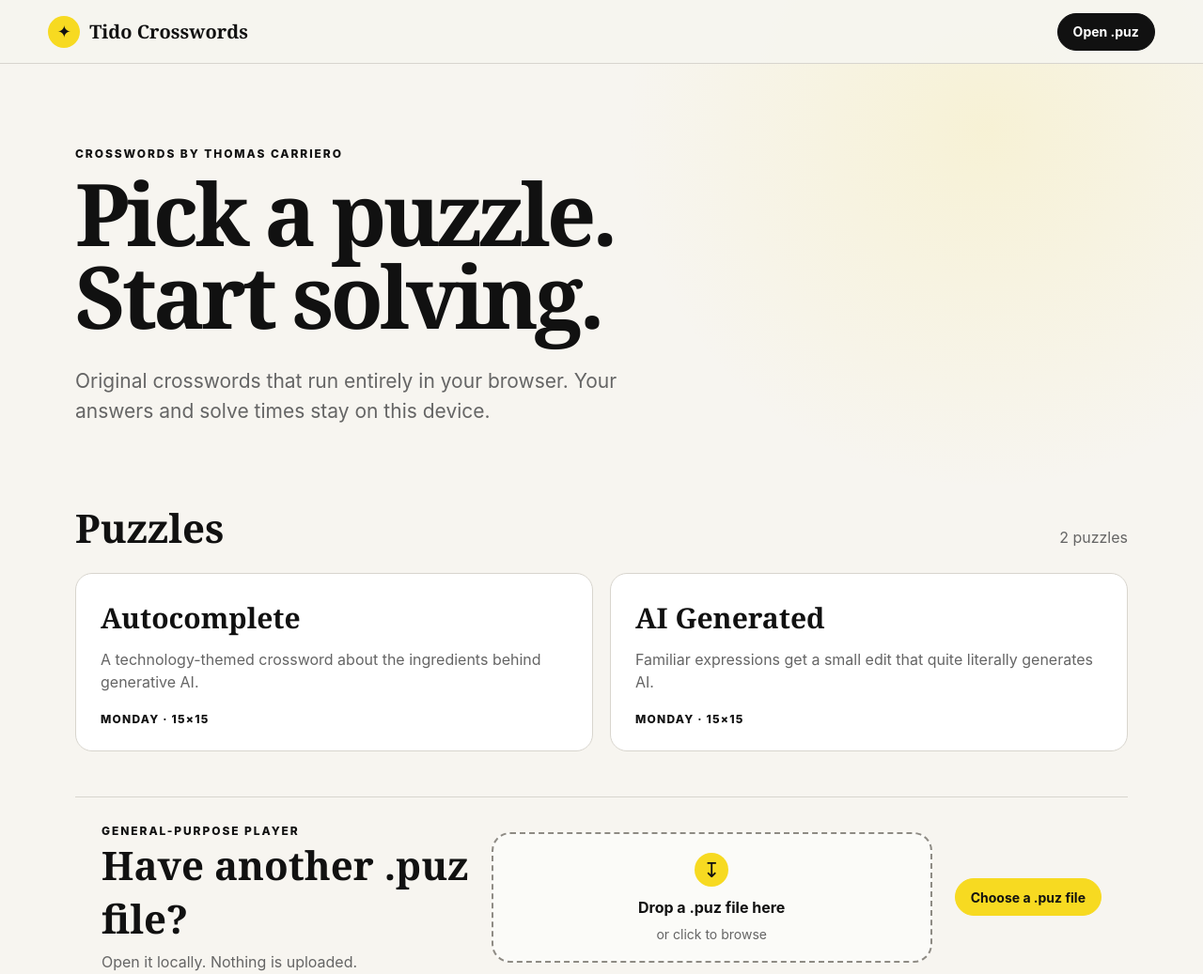
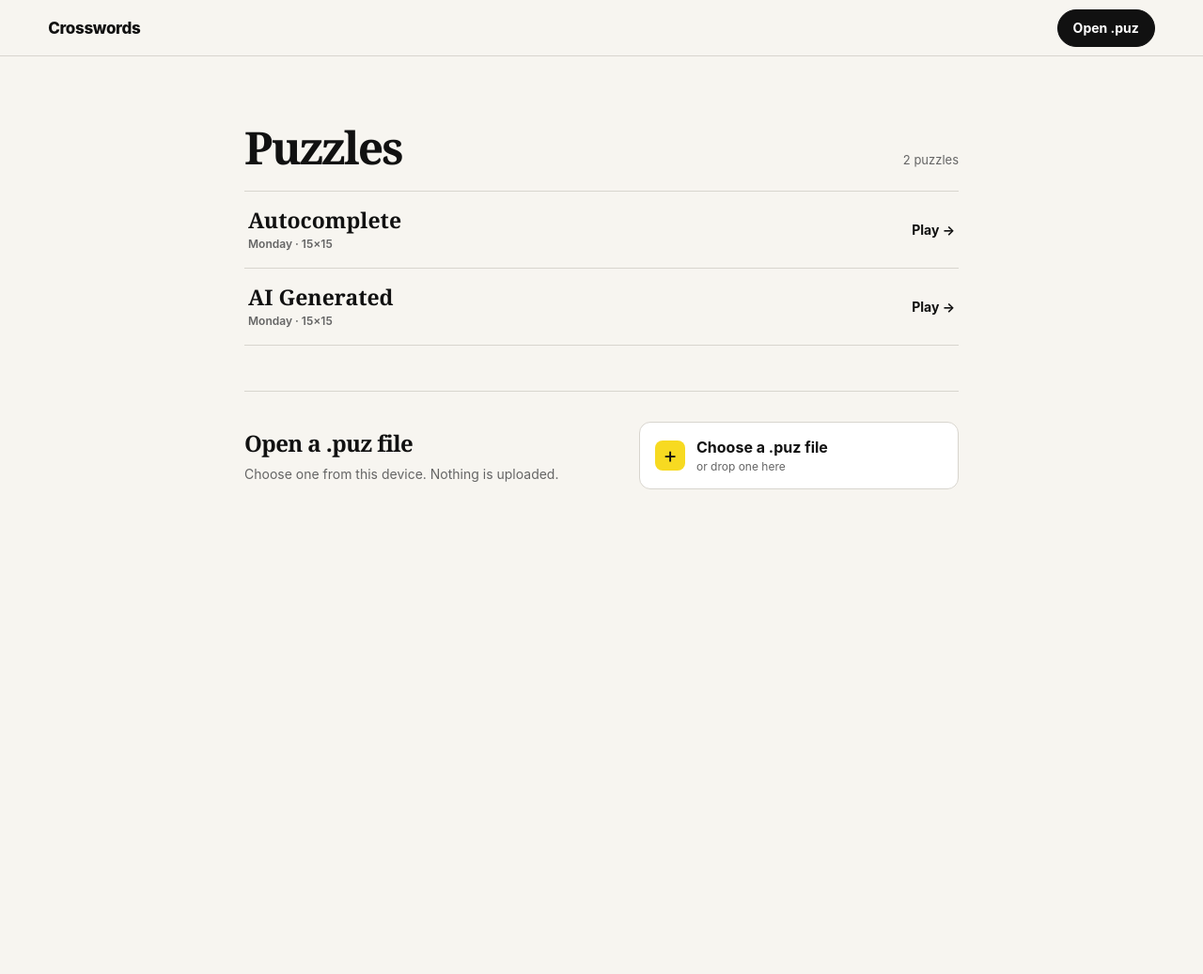
Before and after one commit to samoht625/nyt-crossword, a plain HTML site: page web/index.html in a window 1280 px wide. Shown: the whole page at 94% size. After the commit the page ends 800 px from the top, so only its background shows below. Drawn offline with Linux system fonts and the light colour scheme.

Commit message:
Simplify crossword puzzle selection
Put the puzzle list and local file picker first, and keep navigation on canonical URLs without index.html.

Co-authored-by: Cursor <cursoragent@cursor.com>

```diff
--- a/web/app.js
+++ b/web/app.js
@@ -4,7 +4,6 @@
   const elements = {
     fileInput: document.querySelector("#file-input"),
     openButton: document.querySelector("#open-button"),
-    welcomeOpen: document.querySelector("#welcome-open"),
     dropZone: document.querySelector("#drop-zone"),
     puzzleList: document.querySelector("#puzzle-list"),
     libraryStatus: document.querySelector("#library-status"),
@@ -24,6 +23,17 @@
     keyboardInput: document.querySelector("#keyboard-input"),
     toast: document.querySelector("#toast"),
   };
+
+  const canonicalHomePath = window.location.pathname.endsWith("/index.html")
+    ? window.location.pathname.slice(0, -"index.html".length) || "/"
+    : window.location.pathname;
+  if (canonicalHomePath !== window.location.pathname) {
+    window.history.replaceState(
+      null,
+      "",
+      `${canonicalHomePath}${window.location.search}${window.location.hash}`,
+    );
+  }
 
   let state = null;
   let timerInterval = null;
@@ -562,7 +572,7 @@
       state.running = false;
       saveProgress();
     }
-    window.history.replaceState(null, "", window.location.pathname);
+    window.history.replaceState(null, "", canonicalHomePath);
     elements.keyboardInput.blur();
     elements.keyboardInput.value = "";
     document.body.classList.remove("is-solving");
@@ -585,20 +595,29 @@
       const fragment = document.createDocumentFragment();
       for (const puzzle of puzzles) {
         const card = document.createElement("button");
+        const copy = document.createElement("span");
         card.className = "puzzle-card";
         card.type = "button";
+        copy.className = "puzzle-card-copy";
 
-        const title = document.createElement("h3");
+        const title = document.createElement("h2");
         title.textContent = puzzle.title;
-        const description = document.createElement("p");
-        description.textContent = puzzle.description;
         const meta = document.createElement("span");
         meta.className = "puzzle-meta";
         meta.textContent = [puzzle.difficulty, puzzle.size].filter(Boolean).join(" · ");
-        card.append(title, description, meta);
+        const action = document.createElement("span");
+        action.className = "puzzle-card-action";
+        action.textContent = "Play";
+        action.setAttribute("aria-hidden", "true");
+        copy.append(title, meta);
+        card.append(copy, action);
+        card.setAttribute(
+          "aria-label",
+          ["Play", puzzle.title, meta.textContent].filter(Boolean).join(", "),
+        );
         card.addEventListener("click", () => {
           const query = new URLSearchParams({ puzzle: puzzle.slug });
-          window.history.replaceState(null, "", `?${query}`);
+          window.history.replaceState(null, "", `${canonicalHomePath}?${query}`);
           loadPuzzleUrl(puzzle.file);
         });
         fragment.append(card);
@@ -691,7 +710,6 @@
 
   for (const opener of [
     elements.openButton,
-    elements.welcomeOpen,
     elements.dropZone,
   ]) {
     opener.addEventListener("click", openFilePicker);
--- a/web/index.html
+++ b/web/index.html
@@ -9,17 +9,14 @@
     <meta name="color-scheme" content="light" />
     <meta
       name="description"
-      content="Original crosswords by Thomas Carriero, plus a private in-browser .puz player."
+      content="Play a crossword or open a .puz file in your browser."
     />
-    <title>Tido Crosswords</title>
+    <title>Crosswords</title>
     <link rel="stylesheet" href="styles.css" />
   </head>
   <body>
     <header class="site-header">
-      <a class="brand" href="index.html" aria-label="Tido Crosswords home">
-        <span class="brand-mark" aria-hidden="true">✦</span>
-        <span>Tido Crosswords</span>
-      </a>
+      <a class="brand" href="/" aria-label="Crosswords home">Crosswords</a>
       <button class="button button-dark" id="open-button" type="button">
         Open .puz
       </button>
@@ -28,34 +25,24 @@
 
     <main>
       <section class="welcome" id="welcome">
-        <div class="welcome-copy">
-          <p class="eyebrow">CROSSWORDS BY THOMAS CARRIERO</p>
-          <h1>Pick a puzzle.<br />Start solving.</h1>
-          <p class="intro">
-            Original crosswords that run entirely in your browser. Your
-            answers and solve times stay on this device.
-          </p>
-        </div>
         <section class="puzzle-library" aria-labelledby="puzzle-library-title">
           <div class="library-heading">
-            <h2 id="puzzle-library-title">Puzzles</h2>
+            <h1 id="puzzle-library-title">Puzzles</h1>
             <p id="library-status" aria-live="polite">Loading puzzles…</p>
           </div>
           <div class="puzzle-cards" id="puzzle-list"></div>
         </section>
         <section class="open-your-own" aria-labelledby="open-your-own-title">
           <div>
-            <p class="eyebrow">GENERAL-PURPOSE PLAYER</p>
-            <h2 id="open-your-own-title">Have another .puz file?</h2>
-            <p>Open it locally. Nothing is uploaded.</p>
+            <h2 id="open-your-own-title">Open a .puz file</h2>
+            <p>Choose one from this device. Nothing is uploaded.</p>
           </div>
           <button class="drop-zone" id="drop-zone" type="button">
-            <span class="drop-icon" aria-hidden="true">↧</span>
-            <strong>Drop a .puz file here</strong>
-            <span>or click to browse</span>
-          </button>
-          <button class="button button-primary" id="welcome-open" type="button">
-            Choose a .puz file
+            <span class="drop-icon" aria-hidden="true">+</span>
+            <span class="drop-copy">
+              <strong>Choose a .puz file</strong>
+              <span>or drop one here</span>
+            </span>
           </button>
         </section>
       </section>
--- a/web/styles.css
+++ b/web/styles.css
@@ -36,9 +36,7 @@ body {
 
 body {
   overflow-x: hidden;
-  background:
-    radial-gradient(circle at 82% 12%, rgba(247, 218, 33, 0.13), transparent 24rem),
-    var(--paper);
+  background: var(--paper);
 }
 
 button,
@@ -52,10 +50,10 @@ button {
 }
 
 .site-header {
-  height: 68px;
+  height: 60px;
   padding: 0 clamp(18px, 4vw, 64px);
   border-bottom: 1px solid var(--line);
-  background: rgba(247, 245, 240, 0.9);
+  background: var(--paper);
   display: flex;
   align-items: center;
   justify-content: space-between;
@@ -66,23 +64,11 @@ button {
 .brand {
   display: inline-flex;
   align-items: center;
-  gap: 10px;
   color: var(--ink);
-  font-family: Georgia, "Times New Roman", serif;
-  font-size: 20px;
-  font-weight: 700;
+  font-size: 17px;
+  font-weight: 800;
+  letter-spacing: -0.02em;
   text-decoration: none;
-}
-
-.brand-mark {
-  width: 34px;
-  height: 34px;
-  border-radius: 50%;
-  background: var(--yellow);
-  display: grid;
-  place-items: center;
-  font-family: ui-sans-serif, sans-serif;
-  font-size: 18px;
 }
 
 .button {
@@ -118,17 +104,6 @@ button {
   color: white;
 }
 
-.button-primary {
-  border-color: var(--yellow);
-  background: var(--yellow);
-}
-
-.button-large {
-  min-height: 50px;
-  padding-inline: 24px;
-  font-size: 16px;
-}
-
 .button-quiet {
   border-color: var(--line);
   background: var(--panel);
@@ -139,10 +114,10 @@ button {
 }
 
 .welcome {
-  width: min(1120px, calc(100% - 36px));
-  min-height: calc(100vh - 68px);
+  width: min(760px, calc(100% - 36px));
+  min-height: calc(100vh - 60px);
   margin: 0 auto;
-  padding: clamp(48px, 7vw, 88px) 0;
+  padding: clamp(36px, 6vw, 64px) 0;
   display: grid;
   gap: 48px;
   align-content: start;
@@ -155,158 +130,160 @@ button {
   letter-spacing: 0.16em;
 }
 
-.welcome h1,
 .puzzle-heading h1 {
   font-family: Georgia, "Times New Roman", serif;
   letter-spacing: -0.045em;
 }
 
-.welcome h1 {
-  max-width: 720px;
-  margin: 0;
-  font-size: clamp(48px, 7.3vw, 92px);
-  line-height: 0.96;
-}
-
-.intro {
-  max-width: 590px;
-  margin: 30px 0;
-  color: var(--muted);
-  font-size: clamp(17px, 2vw, 21px);
-  line-height: 1.55;
-}
-
 .puzzle-library {
   display: grid;
-  gap: 20px;
+  gap: 14px;
 }
 
 .library-heading {
   display: flex;
   align-items: baseline;
   justify-content: space-between;
+  gap: 16px;
+}
+
+.library-heading h1 {
+  margin: 0;
+  font-family: Georgia, "Times New Roman", serif;
+  font-size: clamp(36px, 5vw, 48px);
+  letter-spacing: -0.04em;
+}
+
+.library-heading p {
+  margin: 0;
+  color: var(--muted);
+  font-size: 13px;
+}
+
+.puzzle-cards {
+  border-top: 1px solid var(--line);
+  display: block;
+}
+
+.puzzle-card {
+  width: 100%;
+  min-height: 82px;
+  padding: 16px 4px;
+  border: 0;
+  border-bottom: 1px solid var(--line);
+  border-radius: 0;
+  background: transparent;
+  display: flex;
+  align-items: center;
+  justify-content: space-between;
+  gap: 20px;
+  text-align: left;
+  cursor: pointer;
+  transition:
+    background 120ms ease,
+    padding 120ms ease;
+}
+
+.puzzle-card:hover {
+  padding-inline: 12px;
+  background: var(--panel);
+}
+
+.puzzle-card-copy {
+  min-width: 0;
+  display: grid;
+  gap: 5px;
+}
+
+.puzzle-card h2 {
+  margin: 0;
+  font-family: Georgia, "Times New Roman", serif;
+  font-size: 23px;
+  line-height: 1.1;
+}
+
+.puzzle-meta {
+  color: var(--muted);
+  font-size: 12px;
+  font-weight: 600;
+}
+
+.puzzle-card-action {
+  flex: none;
+  font-size: 14px;
+  font-weight: 700;
+}
+
+.puzzle-card-action::after {
+  content: " →";
+}
+
+.open-your-own {
+  padding-top: 32px;
+  border-top: 1px solid var(--line);
+  display: grid;
+  grid-template-columns: minmax(0, 1fr) minmax(260px, 340px);
+  align-items: center;
   gap: 24px;
 }
 
-.library-heading h2,
 .open-your-own h2 {
   margin: 0;
   font-family: Georgia, "Times New Roman", serif;
-  font-size: clamp(28px, 4vw, 42px);
+  font-size: 24px;
+  letter-spacing: -0.025em;
 }
 
-.library-heading p,
 .open-your-own p {
-  margin: 0;
+  margin: 7px 0 0;
   color: var(--muted);
+  font-size: 14px;
+  line-height: 1.4;
 }
 
-.puzzle-cards {
-  display: grid;
-  grid-template-columns: repeat(auto-fit, minmax(260px, 1fr));
-  gap: 18px;
-}
-
-.puzzle-card {
-  min-height: 190px;
-  padding: 26px;
+.drop-zone {
+  width: 100%;
+  min-height: 72px;
+  padding: 14px 16px;
   border: 1px solid var(--line);
-  border-radius: 18px;
+  border-radius: 12px;
   background: var(--panel);
   display: flex;
-  flex-direction: column;
-  align-items: flex-start;
+  align-items: center;
+  justify-content: flex-start;
   gap: 12px;
   text-align: left;
   cursor: pointer;
   transition:
-    transform 140ms ease,
-    border-color 140ms ease,
-    box-shadow 140ms ease;
-}
-
-.puzzle-card:hover {
-  border-color: var(--ink);
-  box-shadow: 0 12px 30px rgba(17, 17, 17, 0.08);
-  transform: translateY(-2px);
-}
-
-.puzzle-card h3 {
-  margin: 0;
-  font-family: Georgia, "Times New Roman", serif;
-  font-size: 30px;
-}
-
-.puzzle-card p {
-  margin: 0;
-  color: var(--muted);
-  line-height: 1.5;
-}
-
-.puzzle-meta {
-  margin-top: auto;
-  font-size: 12px;
-  font-weight: 800;
-  letter-spacing: 0.1em;
-  text-transform: uppercase;
-}
-
-.open-your-own {
-  padding: 28px;
-  border-top: 1px solid var(--line);
-  display: grid;
-  grid-template-columns: minmax(220px, 1fr) minmax(280px, 1.2fr) auto;
-  align-items: center;
-  gap: 24px;
-}
-
-.open-your-own .eyebrow {
-  color: var(--ink);
-}
-
-.open-your-own h2 {
-  margin-bottom: 8px;
-}
-
-.drop-zone {
-  min-height: 120px;
-  padding: 20px;
-  border: 2px dashed #8e8b84;
-  border-radius: 20px;
-  background: rgba(255, 255, 255, 0.55);
-  display: flex;
-  flex-direction: column;
-  align-items: center;
-  justify-content: center;
-  gap: 10px;
-  cursor: pointer;
-  transition:
     border-color 150ms ease,
-    background 150ms ease,
-    transform 150ms ease;
+    background 150ms ease;
 }
 
 .drop-zone:hover,
 .drop-zone.is-dragging {
   border-color: var(--ink);
-  background: var(--panel);
-  transform: translateY(-2px);
+  background: #fff;
 }
 
-.drop-zone span:last-child {
+.drop-copy {
+  display: grid;
+  gap: 3px;
+}
+
+.drop-copy span {
   color: var(--muted);
-  font-size: 14px;
+  font-size: 12px;
 }
 
 .drop-icon {
-  width: 36px;
-  height: 36px;
-  margin-bottom: 2px;
-  border-radius: 50%;
+  width: 32px;
+  height: 32px;
+  border-radius: 8px;
   background: var(--yellow);
   display: grid;
   place-items: center;
-  font-size: 22px;
+  flex: none;
+  font-size: 23px;
   line-height: 1;
 }
 
@@ -564,7 +541,7 @@ button {
 
 @media (max-width: 760px) {
   .site-header {
-    height: calc(60px + env(safe-area-inset-top));
+    height: calc(56px + env(safe-area-inset-top));
     padding-top: env(safe-area-inset-top);
     padding-right: max(14px, env(safe-area-inset-right));
     padding-left: max(14px, env(safe-area-inset-left));
@@ -575,24 +552,19 @@ button {
   }
 
   .brand {
-    font-size: 17px;
-  }
-
-  .brand-mark {
-    width: 30px;
-    height: 30px;
+    font-size: 16px;
   }
 
   .welcome {
-    min-height: calc(100vh - 60px);
-    padding: 48px 0;
-    gap: 38px;
+    min-height: calc(100vh - 56px);
+    padding: 28px 0 40px;
+    gap: 36px;
   }
 
   .library-heading {
-    align-items: flex-start;
-    flex-direction: column;
-    gap: 6px;
+    align-items: baseline;
+    flex-direction: row;
+    gap: 12px;
   }
 
   .open-your-own {
@@ -601,7 +573,7 @@ button {
   }
 
   .drop-zone {
-    min-height: 150px;
+    min-height: 68px;
   }
 
   .solver {
@@ -717,12 +689,21 @@ button {
     font-size: 12px;
   }
 
-  .brand-mark {
-    display: none;
+  .library-heading h1 {
+    font-size: 34px;
   }
 
-  .welcome h1 {
-    font-size: 46px;
+  .puzzle-card {
+    min-height: 76px;
+    padding: 14px 2px;
+  }
+
+  .puzzle-card:hover {
+    padding-inline: 8px;
+  }
+
+  .puzzle-card h2 {
+    font-size: 21px;
   }
 
   .puzzle-actions .button-quiet {
```
